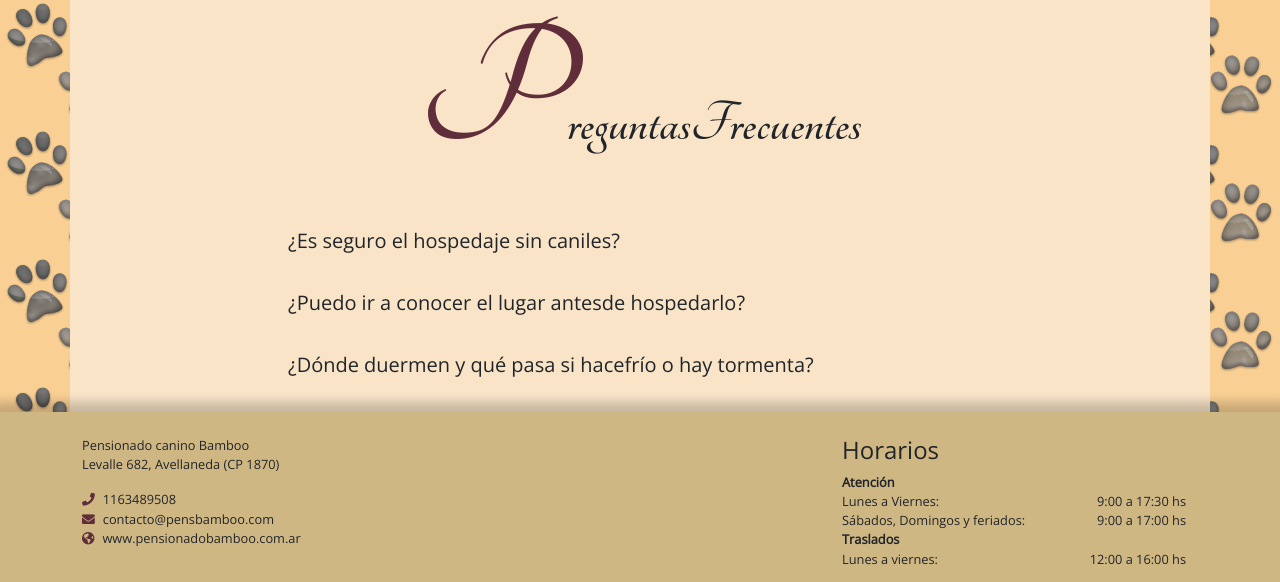
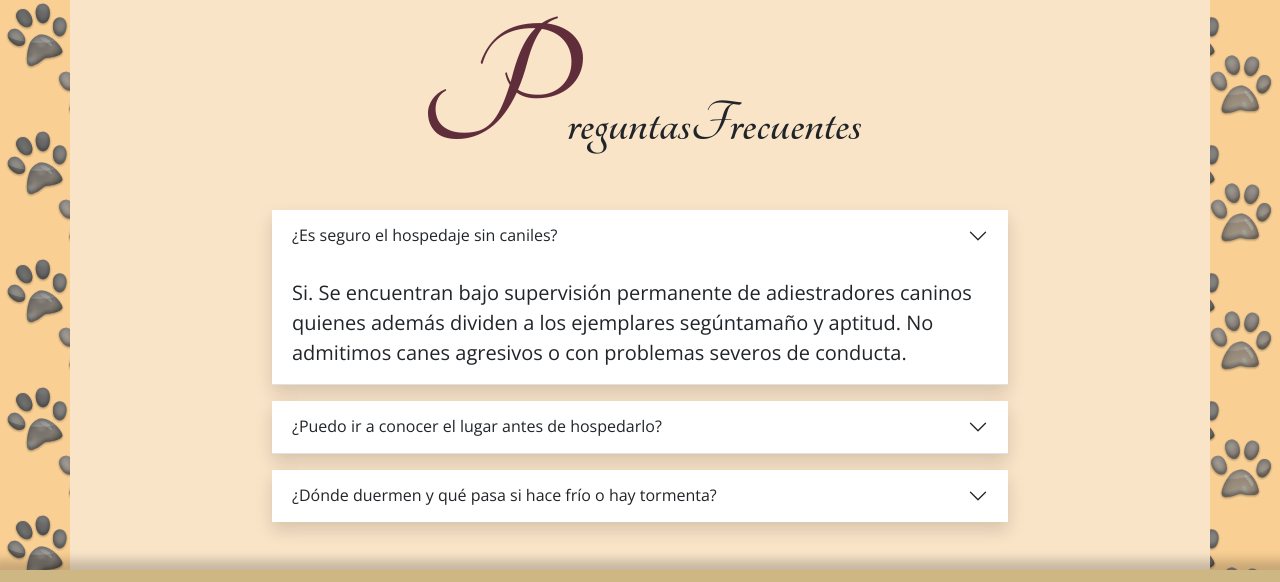
Before and after one commit to Gustyp/Pensionado_canino_Gustavo_Carro, a website: page pages/informacion.html in a window 1280 px wide. Shown: the part 1541-2123 px from the top of the page. Drawn offline with nearby package versions, Linux system fonts and the light colour scheme.

Commit message:
Agregado de acordeón a la sección de preguntas frecuentes

```diff
--- a/pages/informacion.html
+++ b/pages/informacion.html
@@ -142,7 +142,40 @@
             <h2 class="info-preguntas-frecuentes__titulo text-center" data-aos="zoom-in" data-aos-offset="200" data-aos-easing="fade-down" data-aos-duration="600">PreguntasFrecuentes</h2>
             <div class="row justify-content-center align-items-center pb-3">
                 <div class="col-lg-8" data-aos="fade-up" data-aos-offset="200" data-aos-easing="ease-in-sine" data-aos-duration="600">
-                    <div class="p-3" data-bs-toggle="collapse" href="#collapse1" role="button" aria-expanded="false" aria-controls="collapse1">
+                    <div class="accordion accordion-flush pb-3" id="accordionFlushExample">
+                        <div class="accordion-item shadow mb-3">
+                            <h2 class="accordion-header" id="flush-headingOne">
+                            <button class="accordion-button collapsed" type="button" data-bs-toggle="collapse" data-bs-target="#flush-collapseOne" aria-expanded="false" aria-controls="flush-collapseOne">
+                                ¿Es seguro el hospedaje sin caniles?
+                            </button>
+                            </h2>
+                            <div id="flush-collapseOne" class="accordion-collapse collapse show" aria-labelledby="flush-headingOne" data-bs-parent="#accordionFlushExample">
+                                <div class="accordion-body">Si. Se encuentran bajo supervisión permanente de adiestradores caninos quienes además dividen a los ejemplares segúntamaño y aptitud. No admitimos canes agresivos o con problemas severos de conducta.</div>
+                            </div>
+                        </div>
+                        <div class="accordion-item shadow mb-3">
+                            <h2 class="accordion-header" id="flush-headingTwo">
+                            <button class="accordion-button collapsed" type="button" data-bs-toggle="collapse" data-bs-target="#flush-collapseTwo" aria-expanded="false" aria-controls="flush-collapseTwo">
+                                ¿Puedo ir a conocer el lugar antes de hospedarlo?
+                            </button>
+                            </h2>
+                            <div id="flush-collapseTwo" class="accordion-collapse collapse" aria-labelledby="flush-headingTwo" data-bs-parent="#accordionFlushExample">
+                                <div class="accordion-body">Si, usted y su mascota pueden venir a conocer el predio sin compromiso.</div>
+                            </div>
+                        </div>
+                        <div class="accordion-item shadow mb-3">
+                            <h2 class="accordion-header" id="flush-headingThree">
+                            <button class="accordion-button collapsed" type="button" data-bs-toggle="collapse" data-bs-target="#flush-collapseThree" aria-expanded="false" aria-controls="flush-collapseThree">
+                                ¿Dónde duermen y qué pasa si hace frío o hay tormenta?
+                            </button>
+                            </h2>
+                            <div id="flush-collapseThree" class="accordion-collapse collapse" aria-labelledby="flush-headingThree" data-bs-parent="#accordionFlushExample">
+                                <div class="accordion-body">Contamos con espacios cerrados para descanso nocturno y refugio climático.</div>
+                            </div>
+                        </div>
+                    </div>
+
+                    <!-- <div class="p-3" data-bs-toggle="collapse" href="#collapse1" role="button" aria-expanded="false" aria-controls="collapse1">
                         ¿Es seguro el hospedaje sin caniles?
                     </div>
                     <div class="collapse" id="collapse1">
@@ -159,7 +192,7 @@
                     </div>
                     <div class="collapse" id="collapse3">
                         Contamos con espacios cerrados para descanso nocturno y refugio climático.
-                    </div>
+                    </div> -->
                 </div>
             </div>
         </section>
```
